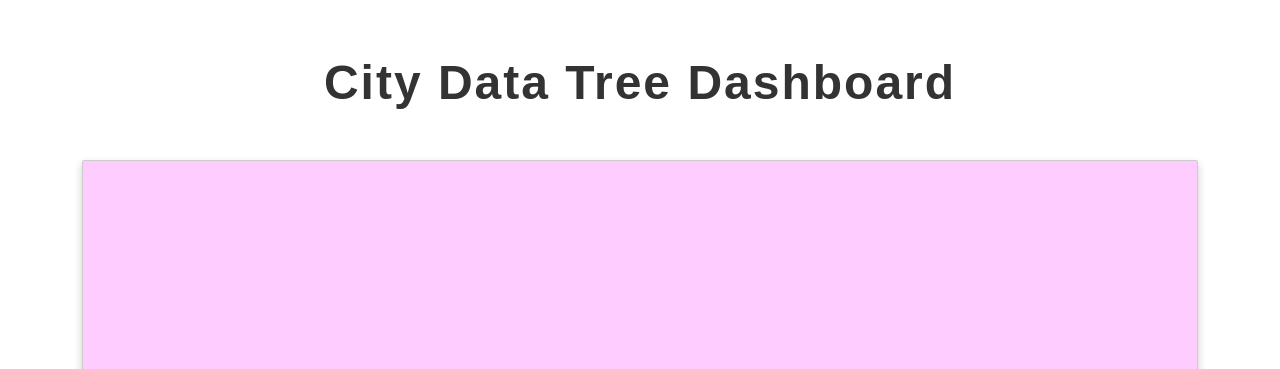
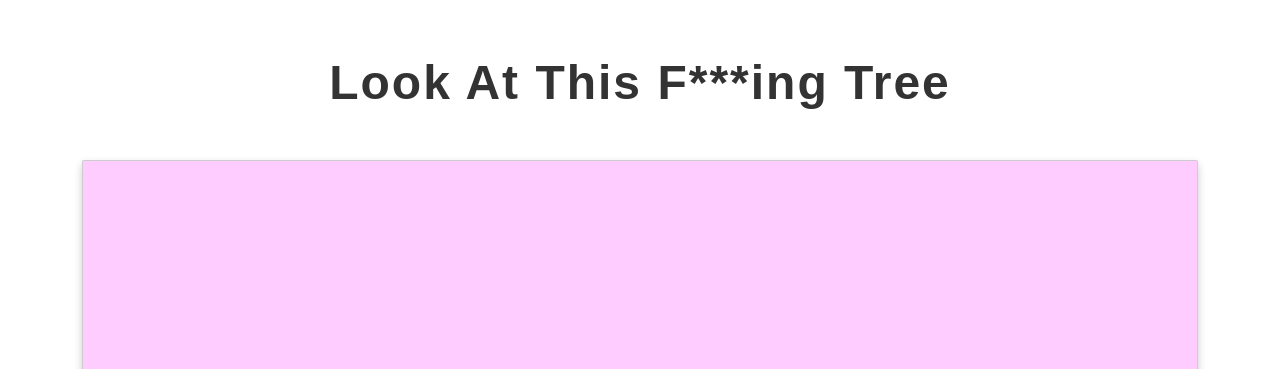
Before and after one commit to zbirnbaum/cmpscapstone, a Django app: template capstone_frontend/cap_frontend/templates/index.html in a window 1280 px wide. Shown: the part 51-420 px from the top of the page. Run offline with Django 5.2, Linux system fonts and the light colour scheme; the template is opened without the code that fills it, so the values that code supplies are empty; parts of the project's set-up code (start-up, migrations or seed data) failed here and were passed over.

Commit message:
Update index.html

```diff
--- a/capstone_frontend/cap_frontend/templates/index.html
+++ b/capstone_frontend/cap_frontend/templates/index.html
@@ -4,7 +4,7 @@
 
 {% block content %}
 <div class="dashboard-wrapper">
-    <h1>City Data Tree Dashboard</h1>
+    <h1>Look At This F***ing Tree</h1>
     <div class="dashboard-container">
         <!-- Replace the src attribute with your dashboard's URL -->
         <div id="map-container">
```
